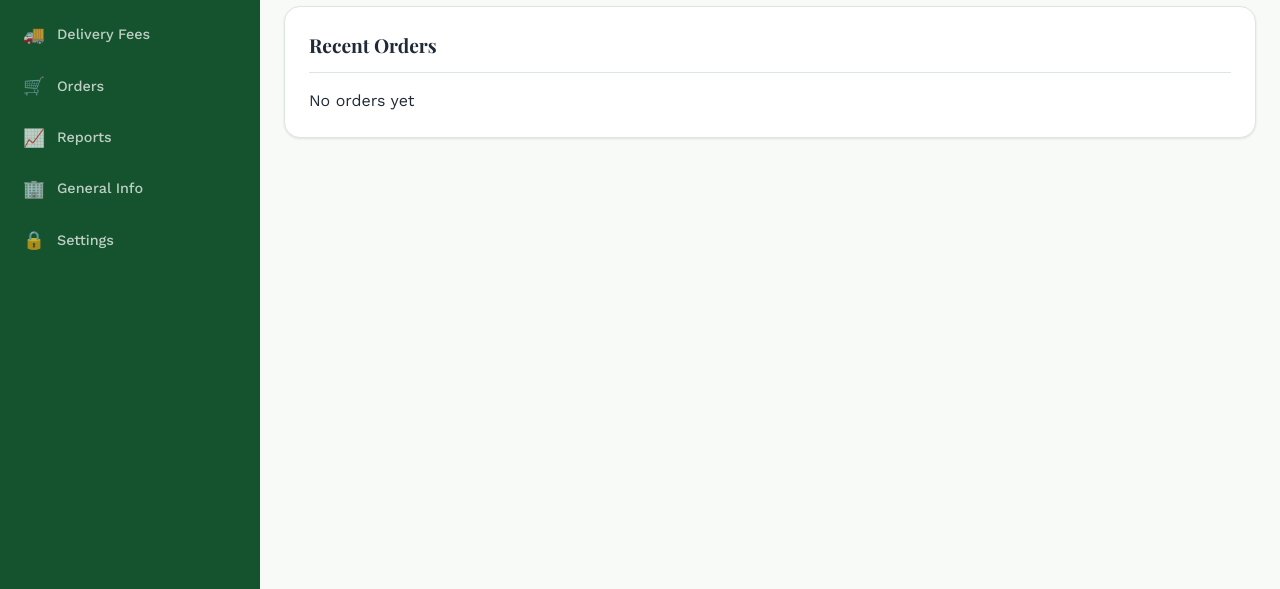
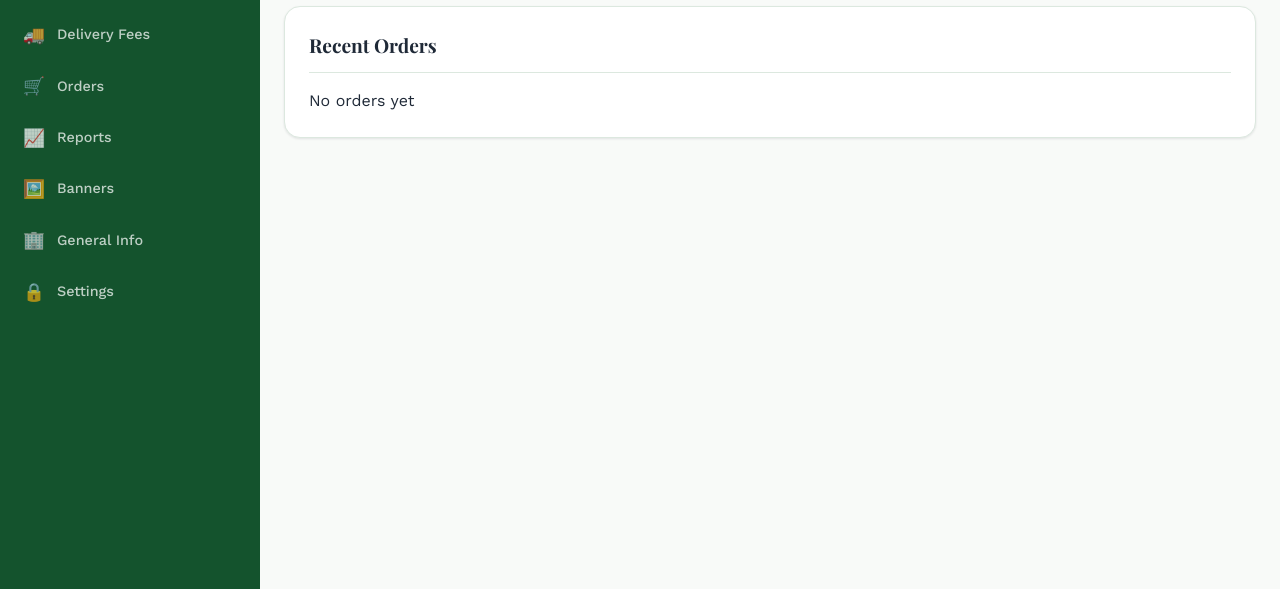
Before and after one commit to mohammad-orani/shopandshop, a website: page admin/index.html in a window 1280 px wide. Shown: the part 211-800 px from the top of the page. Drawn offline with nearby package versions, Linux system fonts and the light colour scheme; no server answers; sample sign-in values are in the browser's storage.

Commit message:
add  banner

```diff
--- a/admin/index.html
+++ b/admin/index.html
@@ -42,10 +42,10 @@
                 <a href="#reports" class="nav-link" onclick="showSection('reports')">
                     <span>📈</span> Reports
                 </a>
-                <!--<a href="#banners" class="nav-link" onclick="showSection('banners')">
+                <a href="#banners" class="nav-link" onclick="showSection('banners')">
                     <span>🖼️</span> Banners
                 </a>
-                -->
+
                 <a href="#general-info-section" class="nav-link" onclick="showSection('general-info-section')">
                     <span>🏢</span> General Info
                 </a>
```
Also changed, not shown: .claude/settings.json.
